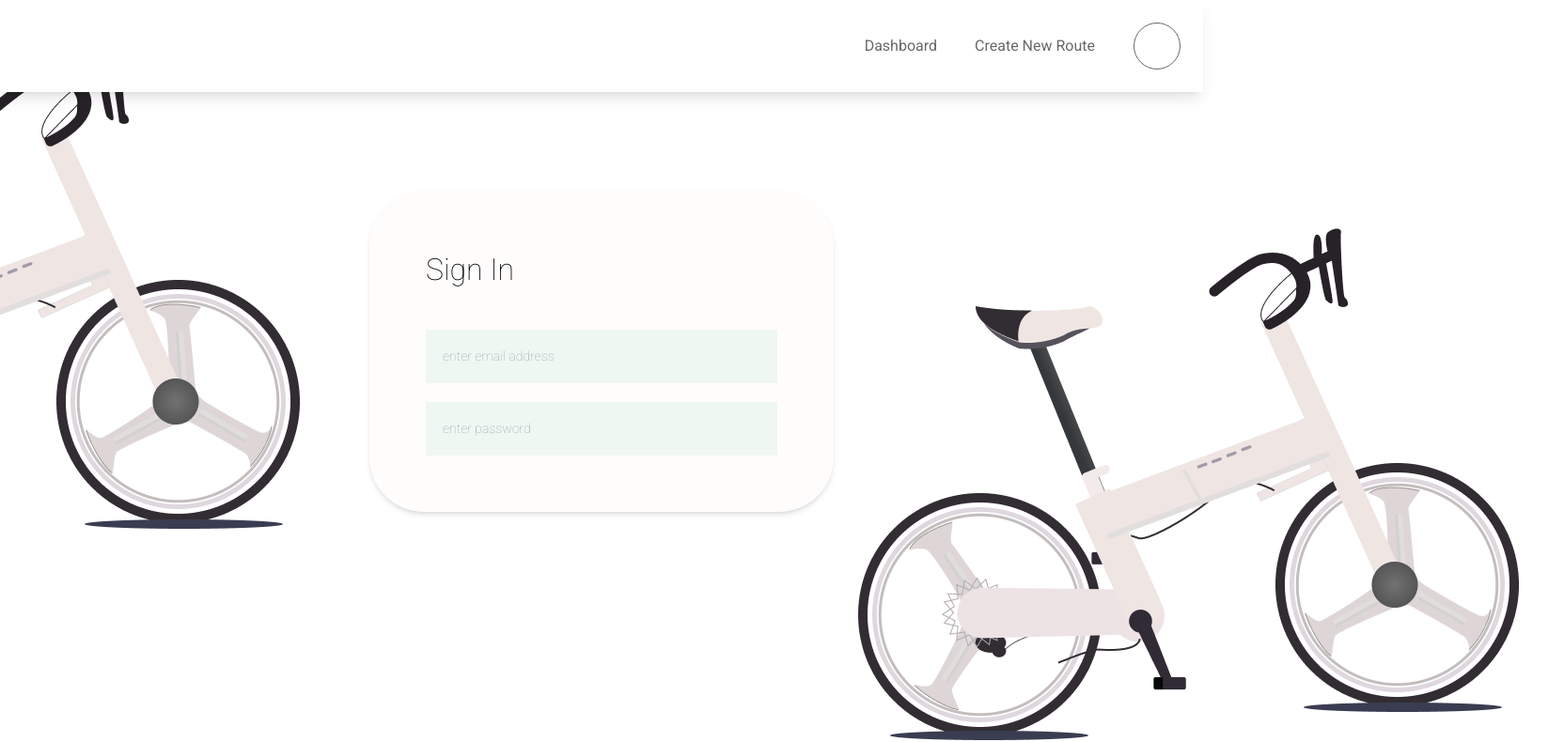
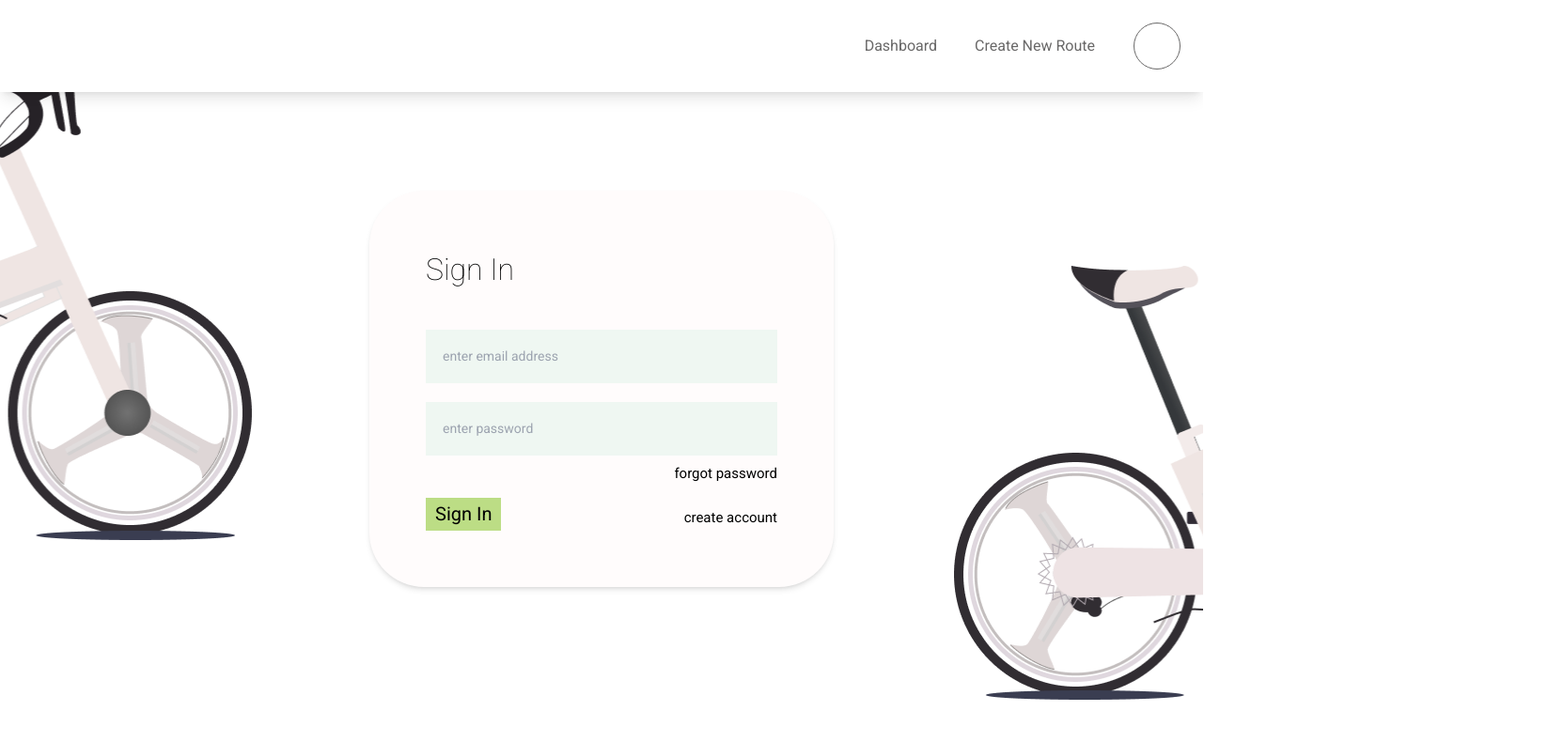
Before and after one commit to SWE-Fantastic-Four/twotyred-frontend, a React (Vite) app: page /login in a window 1280 px wide. Shown: the top 790 px of the page at 94% size, 1664 px wide, since content can reach past the window. Built offline with nearby package versions, Linux system fonts and the light colour scheme.

Commit message:
Finished Login Page UI

```diff
--- /dev/null
+++ b/src/components/PrimaryButton.jsx
@@ -0,0 +1,9 @@
+import React from 'react'
+
+const PrimaryButton = ({ children, className, onClick }) => {
+  return (
+    <button onClick={onClick} className={`w-max px-[10px] py-[6px] bg-light-green text-[20px] leading-[23px] box-border hover:border hover:py-[5px] hover:px-[9px] ${className}`}>{children}</button>
+  )
+}
+
+export default PrimaryButton
--- /dev/null
+++ b/src/components/SecondaryButton.jsx
@@ -0,0 +1,9 @@
+import React from 'react'
+
+const SecondaryButton = ({ children, className, onClick }) => {
+  return (
+    <button className={`w-max px-[9px] py-[5px] border-light-gray hover:border-black text-[20px] leading-[23px] box-border ${className}`}>{children}</button>
+  )
+}
+
+export default SecondaryButton
--- /dev/null
+++ b/src/components/TertiaryButton.jsx
@@ -0,0 +1,9 @@
+import React from 'react'
+
+const TertiaryButton = ({ children, className, onClick }) => {
+  return (
+    <button className={`mt-[8px] w-max text-[15px] hover:underline ${className}`} onClick={onClick}>{children}</button>
+  )
+}
+
+export default TertiaryButton
--- a/src/views/login/Login.jsx
+++ b/src/views/login/Login.jsx
@@ -1,23 +1,63 @@
-import React from 'react'
+import React, { useState } from 'react'
 import MainLayout from '../../layout/MainLayout';
-import bike from "../../assets/bike.png";
-import LoginInput from '../../components/LoginInput';
+import SignInCard from './SignInCard';
+import RegistrationCard from './RegistrationCard';
+import ResetCard from './ResetCard';
+import RegistrationSuccessCard from './RegistrationSuccessCard';
+
+const loginCards = {
+  signIn: "signIn",
+  registration: "registration",
+  reset: "reset",
+  registrationSuccess: "registrationSuccess"
+}
 
 const Login = () => {
+  const [card, setCard] = useState(loginCards.signIn);
+
+  const showSignIn = () => {
+    setCard(loginCards.signIn);
+  }
+  const showRegistration = () => {
+    setCard(loginCards.registration);
+  }
+
+  const showReset = () => {
+    setCard(loginCards.reset);
+  }
+
+  const showRegistrationSuccess = () => {
+    setCard(loginCards.registrationSuccess);
+  }
+
+  const renderCard = () => {
+    switch (card) {
+      case loginCards.signIn:
+        return <SignInCard links={{ showRegistration, showReset }} />
+
+      case loginCards.registration:
+        return <RegistrationCard links={{ showRegistrationSuccess }}/>
+
+      case loginCards.reset:
+        return <ResetCard />
+
+      case loginCards.registrationSuccess:
+        return <RegistrationSuccessCard links={{ showSignIn }}/>
+
+      default:
+        break;
+    }
+  }
+
   return (
-    <MainLayout>
-      <main className="w-[var(--max-screen-width)]">
-        <img src={bike} className="absolute -left-96 top-12"/>
-        <img src={bike} className="absolute bottom-0 -right-96"/>
-        <div className="m-auto w-[494px] bg-off-white p-[60px] shadow-md rounded-[58px] font-extralight text-[32px] mt-[105px] flex flex-col">
-          <p className="mb-[40px]" >Sign In</p>
-          <div className='flex flex-col gap-[20px]'>
-            <LoginInput placeholder="enter email address" />
-            <LoginInput placeholder="enter password" />
-          </div>
-        </div>
-      </main>
-    </MainLayout>
+    <main className="relative bg-[url('assets/bike.png'),_url('assets/bike.png')] bg-no-repeat bg-[position:calc(50%-700px)_60px,_calc(50%+750px)_200px]">
+    {/* bg-[url('assets/AboutBackground1.png'),_url('assets/AboutBackground2.png')] bg-[position:right_top,_left_bottom_400px] bg-no-repeat bg-[length:900px,_900px] */}
+      <MainLayout>
+          <section className="pt-[105px] pb-[105px] min-h-[650px]">
+            {renderCard()}
+          </section>
+      </MainLayout>
+    </main>
   )
 }
 export default Login;
--- /dev/null
+++ b/src/views/login/LoginInput.jsx
@@ -0,0 +1,13 @@
+import React from "react";
+
+const LoginInput = ({ placeholder }) => {
+  return (
+    <input
+      type="text"
+      placeholder={placeholder}
+      className="text-[14px] w-full p-[18px] bg-[#EFF7F2]"
+    />
+  );
+};
+
+export default LoginInput;
--- /dev/null
+++ b/src/views/login/RegistrationCard.jsx
@@ -0,0 +1,20 @@
+import React from 'react'
+import LoginInput from './LoginInput'
+import PrimaryButton from '../../components/PrimaryButton'
+
+const RegistrationCard = ({ links }) => {
+  return (
+    <div className="m-auto w-[494px] bg-off-white p-[60px] shadow-md rounded-[58px] flex flex-col">
+      <p className="mb-[40px] font-extralight text-[32px]">Account Registration</p>
+      <div className="flex flex-col gap-[20px] mb-[40px]">
+        <LoginInput placeholder="enter email address" />
+        <LoginInput placeholder="enter username" />
+        <LoginInput placeholder="enter password" />
+        <LoginInput placeholder="confirm password" />
+      </div>
+      <PrimaryButton onClick={links.showRegistrationSuccess}>Register</PrimaryButton>
+    </div>
+  )
+}
+
+export default RegistrationCard
--- /dev/null
+++ b/src/views/login/RegistrationSuccessCard.jsx
@@ -0,0 +1,13 @@
+import React from 'react'
+import PrimaryButton from '../../components/PrimaryButton'
+
+const ResetSuccessCard = ({ links }) => {
+  return (
+    <div className="m-auto w-[494px] bg-off-white p-[60px] shadow-md rounded-[58px] flex flex-col">
+      <p className="mb-[40px] font-extralight text-[32px]">You've signed up successfully!</p>
+      <PrimaryButton onClick={links.showSignIn}>Return to login</PrimaryButton>
+    </div>
+  )
+}
+
+export default ResetSuccessCard
--- /dev/null
+++ b/src/views/login/ResetCard.jsx
@@ -0,0 +1,17 @@
+import React from 'react'
+import LoginInput from './LoginInput'
+import PrimaryButton from '../../components/PrimaryButton'
+
+const ResetCard = () => {
+  return (
+    <div className="m-auto w-[494px] bg-off-white p-[60px] shadow-md rounded-[58px] flex flex-col">
+      <p className="mb-[40px] font-extralight text-[32px]">Account Registration</p>
+      <div className="flex flex-col gap-[20px] mb-[40px]">
+        <LoginInput placeholder="enter email address" />
+      </div>
+      <PrimaryButton>Send email</PrimaryButton>
+    </div>
+  )
+}
+
+export default ResetCard
--- /dev/null
+++ b/src/views/login/SignInCard.jsx
@@ -0,0 +1,23 @@
+import React from "react";
+import LoginInput from "./LoginInput";
+import PrimaryButton from "../../components/PrimaryButton";
+import TertiaryButton from "../../components/TertiaryButton";
+
+const SignInCard = ({ links }) => {
+  return (
+    <div className="m-auto w-[494px] bg-off-white p-[60px] shadow-md rounded-[58px] flex flex-col">
+      <p className="mb-[40px] font-extralight text-[32px]">Sign In</p>
+      <div className="flex flex-col gap-[20px]">
+        <LoginInput placeholder="enter email address" />
+        <LoginInput placeholder="enter password" />
+      </div>
+      <TertiaryButton className="self-end mb-[14px]" onClick={links.showReset}>forgot password</TertiaryButton>
+      <div className="flex justify-between items-center">
+        <PrimaryButton>Sign In</PrimaryButton>
+        <TertiaryButton onClick={links.showRegistration}>create account</TertiaryButton>
+      </div>
+    </div>
+  );
+};
+
+export default SignInCard;
```
